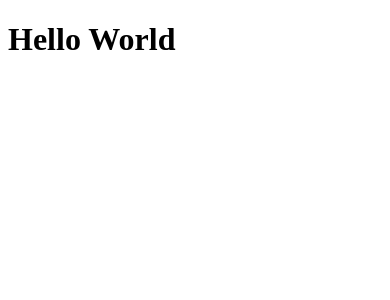
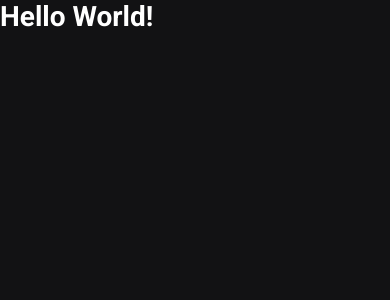
Before and after one commit to tierryray/ignews, a Next.js app: page / in a window 390 px wide. Shown: the top 300 px of the page. Built offline with nearby package versions, Linux system fonts and the light colour scheme.

Commit message:
styles(app): add global styles to app

```diff
--- a/src/pages/_app.tsx
+++ b/src/pages/_app.tsx
@@ -1,3 +1,5 @@
+import '../styles/global.scss'
+
 import { AppProps } from 'next/app'
 
 function MyApp({ Component, pageProps }: AppProps) {
--- a/src/pages/_document.tsx
+++ b/src/pages/_document.tsx
@@ -7,8 +7,6 @@
         <Head>
           <link rel="preconnect" href="https://fonts.gstatic.com" />
           <link href="https://fonts.googleapis.com/css2?family=Roboto:wght@400;700;900&display=swap" rel="stylesheet" />
-
-          <title>ig.news</title>
         </Head>
         <body>
           <Main />
--- a/src/pages/index.tsx
+++ b/src/pages/index.tsx
@@ -1,5 +1,12 @@
+import Head from 'next/head';
+
 export default function Home() {
   return (
-    <h1>Hello World</h1>
+    <>
+      <Head>
+          <title>Início | ig.news</title>
+      </Head>
+      <h1>Hello World!</h1>
+    </>
   )
 }
--- /dev/null
+++ b/src/styles/global.scss
@@ -0,0 +1,46 @@
+* {
+  margin: 0;
+  padding: 0;
+  box-sizing: border-box;
+}
+
+:root {
+  --white: #FFFFFF;
+
+  --gray-100: #E1E1E6;
+  --gray-300: #A8A8B3;
+  --gray-900: #121214;
+
+  --cyan-500: #61DAFB;
+  --yellow-500: #EBA417;
+}
+
+@media (max-width: 1080px) {
+  html {
+    font-size: 93.75%;
+  }
+}
+
+@media (max-width: 720px) {
+  html {
+    font-size: 87.5%;
+  }
+}
+
+body {
+  background: var(--gray-900);
+  color: var(--white);
+}
+
+body, input, textarea, select, button {
+  font: 400 1rem "Roboto", sans-serif;
+}
+
+button {
+  cursor: pointer;
+}
+
+a {
+  color: inherit;
+  text-decoration: none;
+}
```
